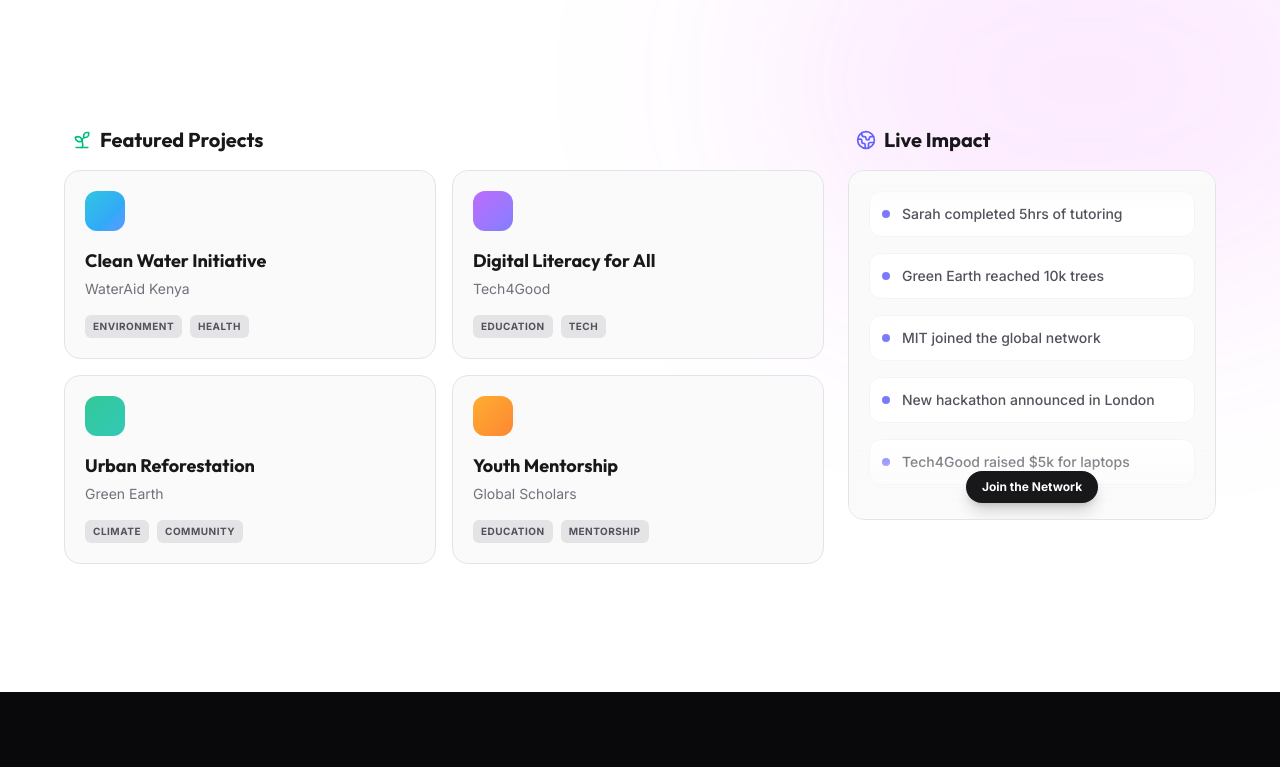
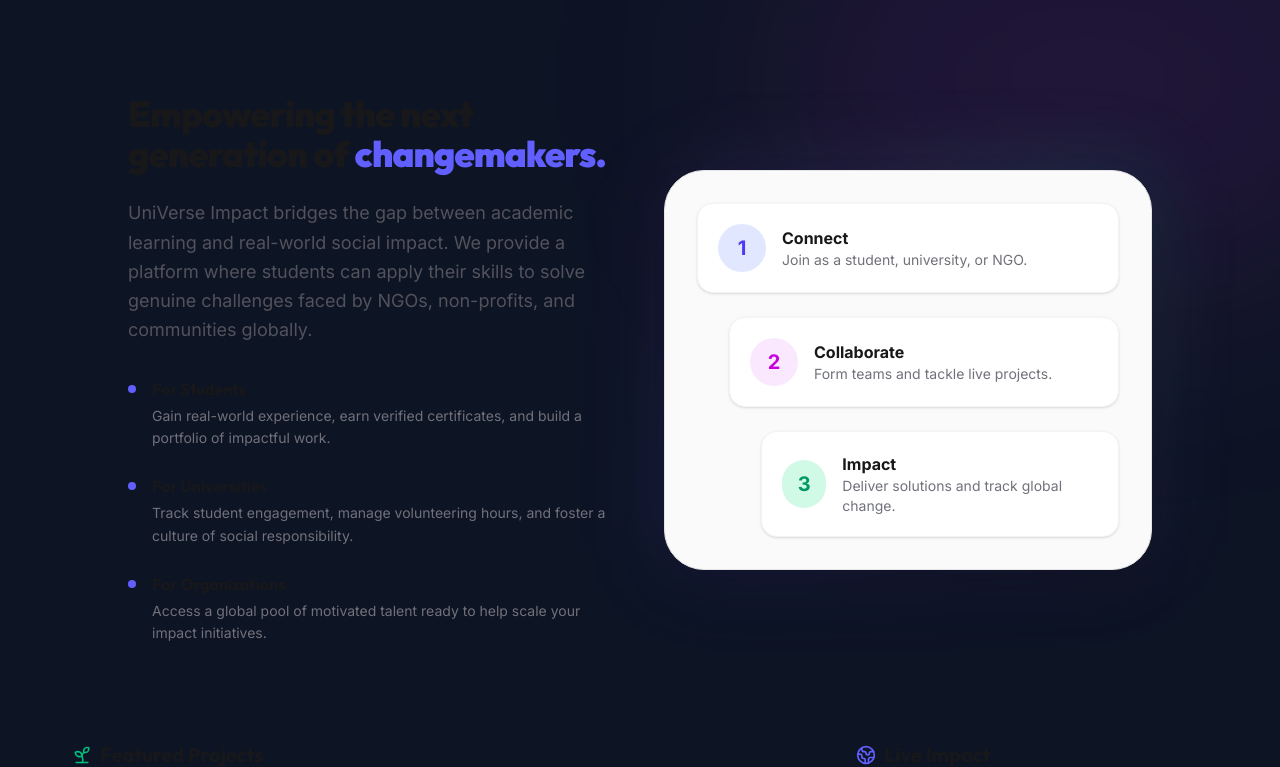
Before and after one commit to PerSis2863/UniVerse, a Next.js app in the folder apps/web/: page / in a window 1280 px wide. Shown: the part 680-1447 px from the top of the page. Before the commit the page ends 1372 px from the top, so only its background shows below. Built offline with nearby package versions, Linux system fonts and the light colour scheme.

Commit message:
style: add About section, unify dark mode background colors

```diff
--- a/apps/web/src/app/(auth)/layout.tsx
+++ b/apps/web/src/app/(auth)/layout.tsx
@@ -3,10 +3,10 @@
 
 export default function AuthLayout({ children }: { children: React.ReactNode }) {
   return (
-    <div className="min-h-screen bg-[#09090b] flex">
+    <div className="min-h-screen bg-background flex">
       {/* Left panel */}
       <div className="hidden lg:flex w-1/2 relative overflow-hidden">
-        <div className="absolute inset-0 bg-gradient-to-br from-indigo-950/40 via-[#09090b] to-cyan-950/30" />
+        <div className="absolute inset-0 bg-gradient-to-br from-indigo-950/40 via-background to-cyan-950/30" />
         <div className="absolute -top-32 -left-32 w-[500px] h-[500px] rounded-full bg-indigo-600/15 blur-[100px]" />
         <div className="absolute -bottom-32 -right-32 w-[400px] h-[400px] rounded-full bg-cyan-500/10 blur-[100px]" />
         <div className="relative z-10 flex flex-col justify-between p-12 w-full">
--- a/apps/web/src/app/globals.css
+++ b/apps/web/src/app/globals.css
@@ -19,10 +19,10 @@
     --surface-2: #e4e4e7;
   }
   .dark {
-    --background: #09090b;
+    --background: #0d1424;
     --foreground: #fafafa;
-    --surface: #0d1424;
-    --surface-2: #141723;
+    --surface: #141723;
+    --surface-2: #1e2235;
   }
 
   body {
--- a/apps/web/src/app/page.tsx
+++ b/apps/web/src/app/page.tsx
@@ -30,7 +30,7 @@
   }, [user, router]);
 
   return (
-    <div className="min-h-screen bg-white dark:bg-[#0d1424] text-zinc-900 dark:text-white overflow-hidden font-sans selection:bg-indigo-500/30">
+    <div className="min-h-screen bg-background text-zinc-900 dark:text-white overflow-hidden font-sans selection:bg-indigo-500/30">
 
       {/* Dynamic Background Effects */}
       <div className="fixed inset-0 pointer-events-none z-0">
@@ -86,7 +86,7 @@
           initial={{ opacity: 0, y: 20 }}
           animate={{ opacity: 1, y: 0 }}
           transition={{ delay: 0.3 }}
-          className="grid grid-cols-2 md:grid-cols-4 gap-4 w-full max-w-5xl mb-20"
+          className="grid grid-cols-2 md:grid-cols-4 gap-4 w-full max-w-5xl mb-24"
         >
           {stats.map((stat, i) => (
             <div
@@ -112,8 +112,73 @@
           ))}
         </motion.div>
 
+        {/* About Section */}
+        <motion.div
+          initial={{ opacity: 0, y: 20 }}
+          animate={{ opacity: 1, y: 0 }}
+          transition={{ delay: 0.4 }}
+          className="w-full max-w-5xl mb-24 text-left grid md:grid-cols-2 gap-12 items-center"
+        >
+          <div>
+            <h2 className="text-3xl md:text-4xl font-black mb-6 tracking-tight">
+              Empowering the next generation of <span className="text-indigo-500">changemakers.</span>
+            </h2>
+            <p className="text-zinc-600 dark:text-zinc-400 mb-8 text-lg leading-relaxed">
+              UniVerse Impact bridges the gap between academic learning and real-world social impact. We provide a platform where students can apply their skills to solve genuine challenges faced by NGOs, non-profits, and communities globally.
+            </p>
+            <ul className="space-y-6">
+              {[
+                { title: 'For Students', desc: 'Gain real-world experience, earn verified certificates, and build a portfolio of impactful work.' },
+                { title: 'For Universities', desc: 'Track student engagement, manage volunteering hours, and foster a culture of social responsibility.' },
+                { title: 'For Organizations', desc: 'Access a global pool of motivated talent ready to help scale your impact initiatives.' }
+              ].map((item, i) => (
+                <li key={i} className="flex gap-4">
+                  <div className="w-2 h-2 rounded-full bg-indigo-500 mt-2 shrink-0" />
+                  <div>
+                    <h4 className="font-bold text-zinc-900 dark:text-white mb-1">{item.title}</h4>
+                    <p className="text-sm text-zinc-500 dark:text-zinc-400 leading-relaxed">{item.desc}</p>
+                  </div>
+                </li>
+              ))}
+            </ul>
+          </div>
+          <div className="relative hidden md:block">
+            <div className="absolute inset-0 bg-gradient-to-tr from-indigo-500/20 via-purple-500/10 to-emerald-500/20 rounded-[2.5rem] blur-2xl" />
+            <div className="relative bg-zinc-50 dark:bg-[#09090b]/40 backdrop-blur-xl rounded-[2.5rem] p-8 border border-zinc-200 dark:border-white/10 shadow-2xl">
+              <div className="flex flex-col gap-6">
+                <div className="flex items-center gap-4 p-5 rounded-2xl bg-white dark:bg-white/5 border border-zinc-100 dark:border-white/5 shadow-sm">
+                  <div className="w-12 h-12 rounded-full bg-indigo-100 dark:bg-indigo-500/20 flex items-center justify-center text-indigo-600 dark:text-indigo-400 font-black text-xl">1</div>
+                  <div>
+                    <div className="font-bold text-zinc-900 dark:text-white">Connect</div>
+                    <div className="text-sm text-zinc-500 dark:text-zinc-400">Join as a student, university, or NGO.</div>
+                  </div>
+                </div>
+                <div className="flex items-center gap-4 p-5 rounded-2xl bg-white dark:bg-white/5 border border-zinc-100 dark:border-white/5 ml-8 shadow-sm">
+                  <div className="w-12 h-12 rounded-full bg-fuchsia-100 dark:bg-fuchsia-500/20 flex items-center justify-center text-fuchsia-600 dark:text-fuchsia-400 font-black text-xl">2</div>
+                  <div>
+                    <div className="font-bold text-zinc-900 dark:text-white">Collaborate</div>
+                    <div className="text-sm text-zinc-500 dark:text-zinc-400">Form teams and tackle live projects.</div>
+                  </div>
+                </div>
+                <div className="flex items-center gap-4 p-5 rounded-2xl bg-white dark:bg-white/5 border border-zinc-100 dark:border-white/5 ml-16 shadow-sm">
+                  <div className="w-12 h-12 rounded-full bg-emerald-100 dark:bg-emerald-500/20 flex items-center justify-center text-emerald-600 dark:text-emerald-400 font-black text-xl">3</div>
+                  <div>
+                    <div className="font-bold text-zinc-900 dark:text-white">Impact</div>
+                    <div className="text-sm text-zinc-500 dark:text-zinc-400">Deliver solutions and track global change.</div>
+                  </div>
+                </div>
+              </div>
+            </div>
+          </div>
+        </motion.div>
+
         {/* Interactive Showcase Section */}
-        <div className="w-full max-w-6xl mt-12 grid grid-cols-1 lg:grid-cols-3 gap-6 text-left">
+        <motion.div
+          initial={{ opacity: 0, y: 20 }}
+          animate={{ opacity: 1, y: 0 }}
+          transition={{ delay: 0.5 }}
+          className="w-full max-w-6xl grid grid-cols-1 lg:grid-cols-3 gap-6 text-left"
+        >
           {/* Active Projects Column */}
           <div className="lg:col-span-2 space-y-4">
             <h3 className="text-xl font-bold px-2 flex items-center gap-2">
@@ -191,7 +256,7 @@
               </div>
             </motion.div>
           </div>
-        </div>
+        </motion.div>
 
       </main>
     </div>
```
